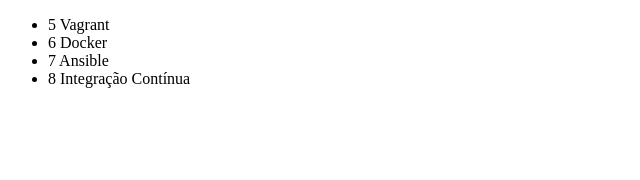
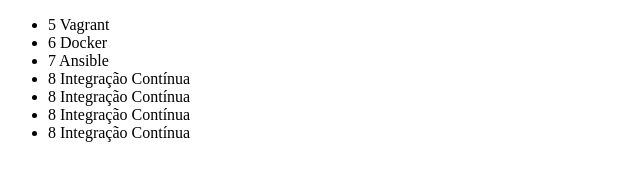
Before and after one commit to FeuserLeandro/Teste-Git, a plain HTML site: page index.html in a window 1280 px wide. Shown: the whole page, without its empty margins (0-640 px from the left). Drawn offline with Linux system fonts and the light colour scheme.

Commit message:
Update index.html

```diff
--- a/index.html
+++ b/index.html
@@ -10,6 +10,9 @@
         <li>6 Docker</li>
         <li>7 Ansible</li>
         <li>8 Integração Contínua</li>
+         <li>8 Integração Contínua</li>
+         <li>8 Integração Contínua</li>
+         <li>8 Integração Contínua</li>
     </ul>
 </body>
 </html>
```
